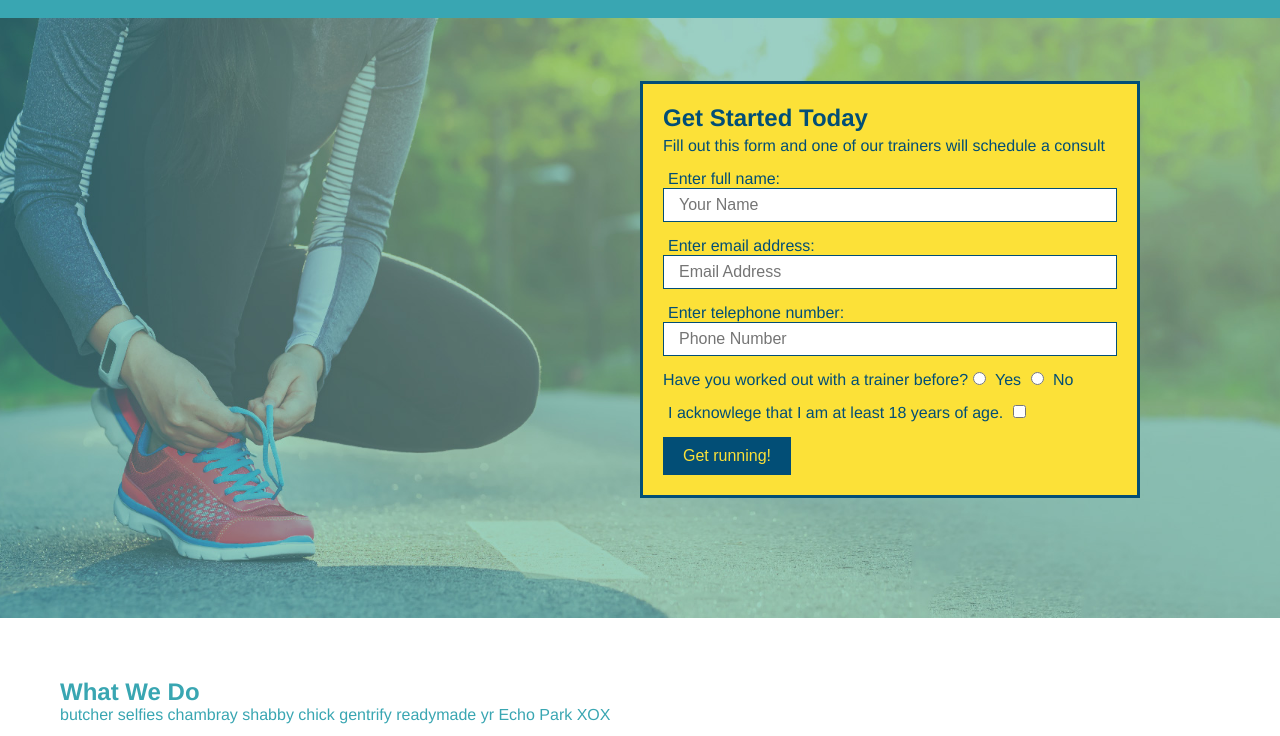
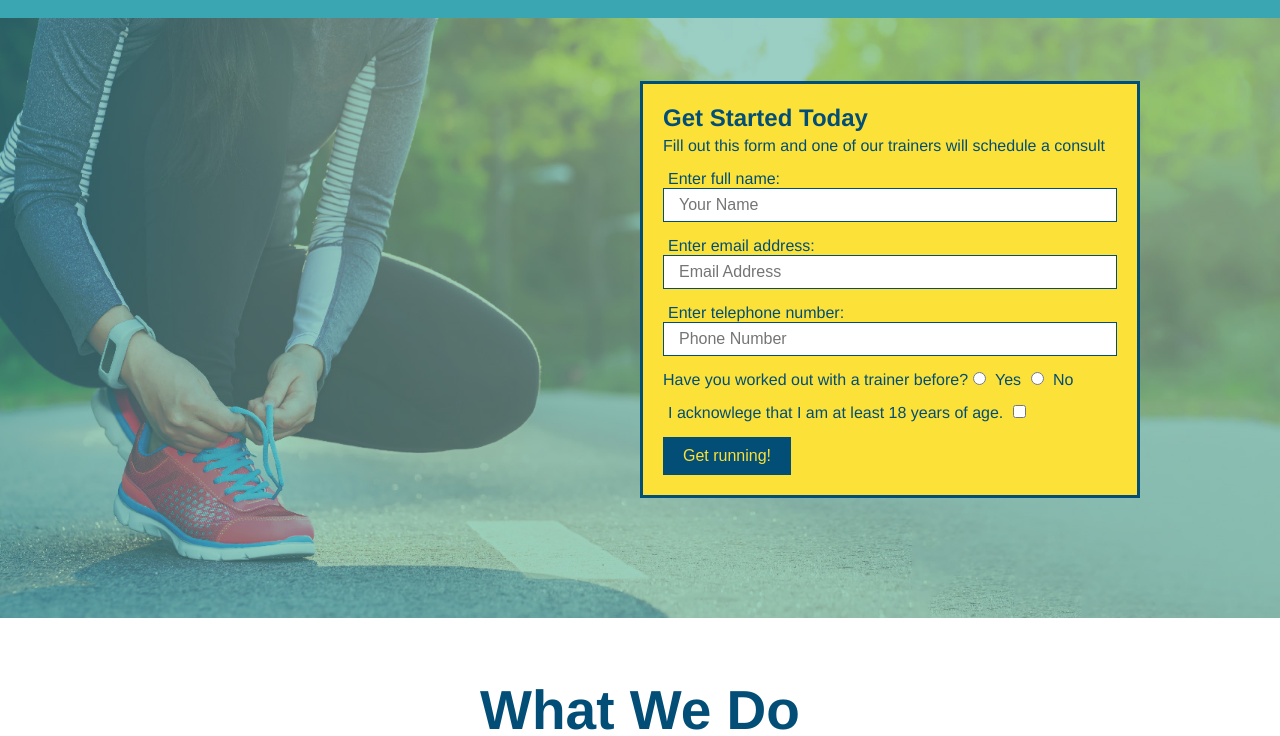
Before and after one commit to jamwil1226/run-buddy, a plain HTML site: page index.html in a window 1280 px wide. Shown: the part 64-800 px from the top of the page. Drawn offline with Linux system fonts and the light colour scheme.

Commit message:
style what we do section

```diff
--- a/assets/css/style.css
+++ b/assets/css/style.css
@@ -134,3 +134,25 @@ section {
     font-size: 16px;
 }
 /* HERO STYLES END */
+
+.intro {
+    text-align: center;
+}
+
+.intro h2 {
+    display: inline-block;
+    font-size: 55px;
+    color: #024e76;
+    margin-bottom: 35px;
+    padding: 0 100px 20px 100px;
+    border-bottom: 3px solid;
+    border-color: #fce138
+}
+
+.intro p {
+    line-height: 1.7;
+    color: #39a6b2;
+    width: 80%;
+    font-size: 20px;
+    margin: 0 auto;
+}
--- a/index.html
+++ b/index.html
@@ -68,10 +68,10 @@
         <!-- end hero -->
 
         <!-- "what we do" section -->
-        <section id="what-we-do">
+        <section id="what-we-do" class="intro">
             <h2>What We Do</h2>
             <p>
-                butcher selfies chambray shabby chick gentrify readymade yr Echo Park XOX
+                butcher selfies chambray shabby chick gentrify readymade yr Echo Park XOX Tumblr normcore Banksy diret tract Blue Blottle chillwave you probably haven't heard of them single-orgin coffee Vice fanny pack fixie Odd Future Austin fingerstache pickled twee syeth Wes Anderson Thundercats viral bitters flannel meggins narwhal Marfa Schiltz sustainable intelligentsia umami deep v craft
             </p>
         </section>
 
```
